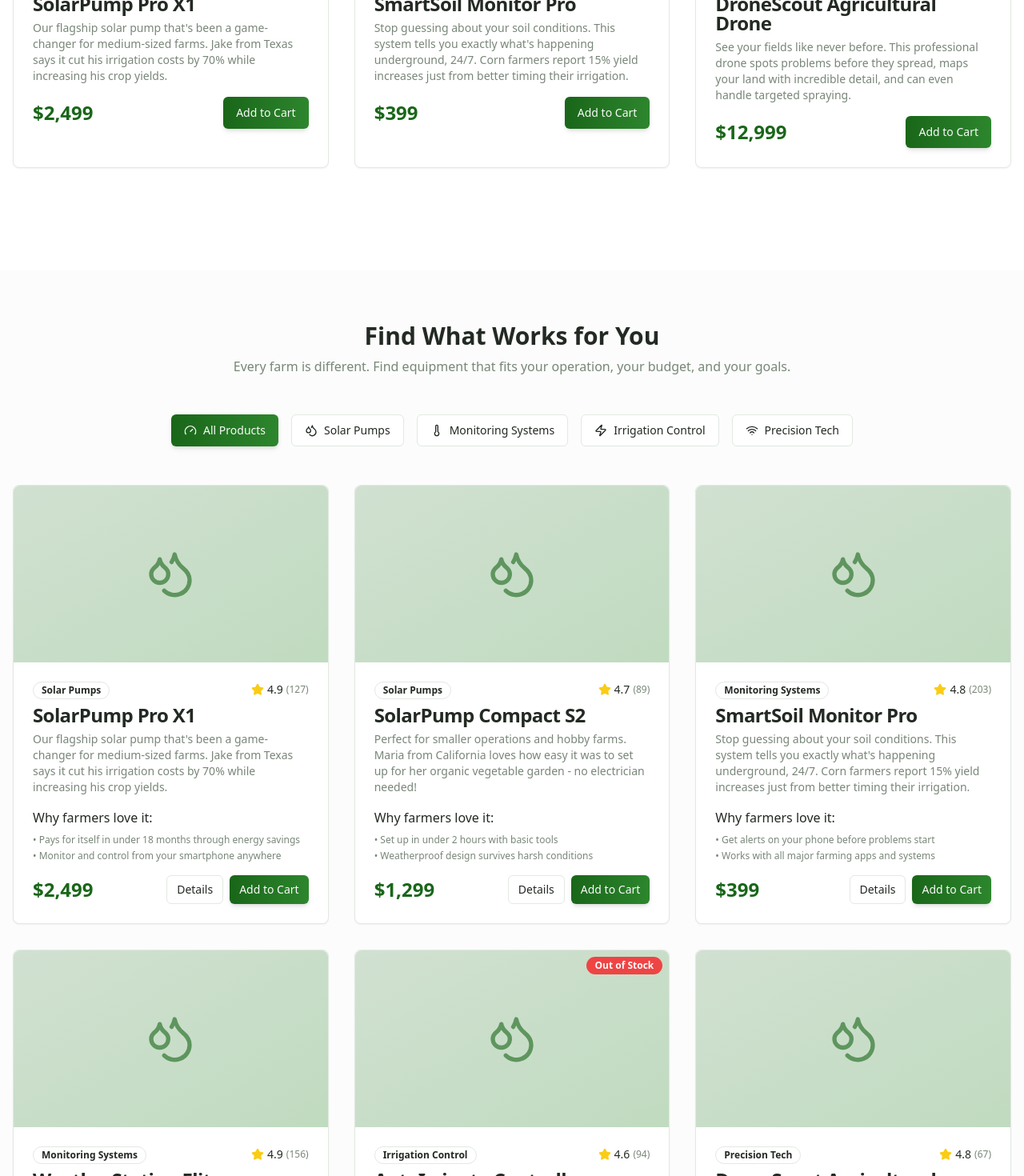
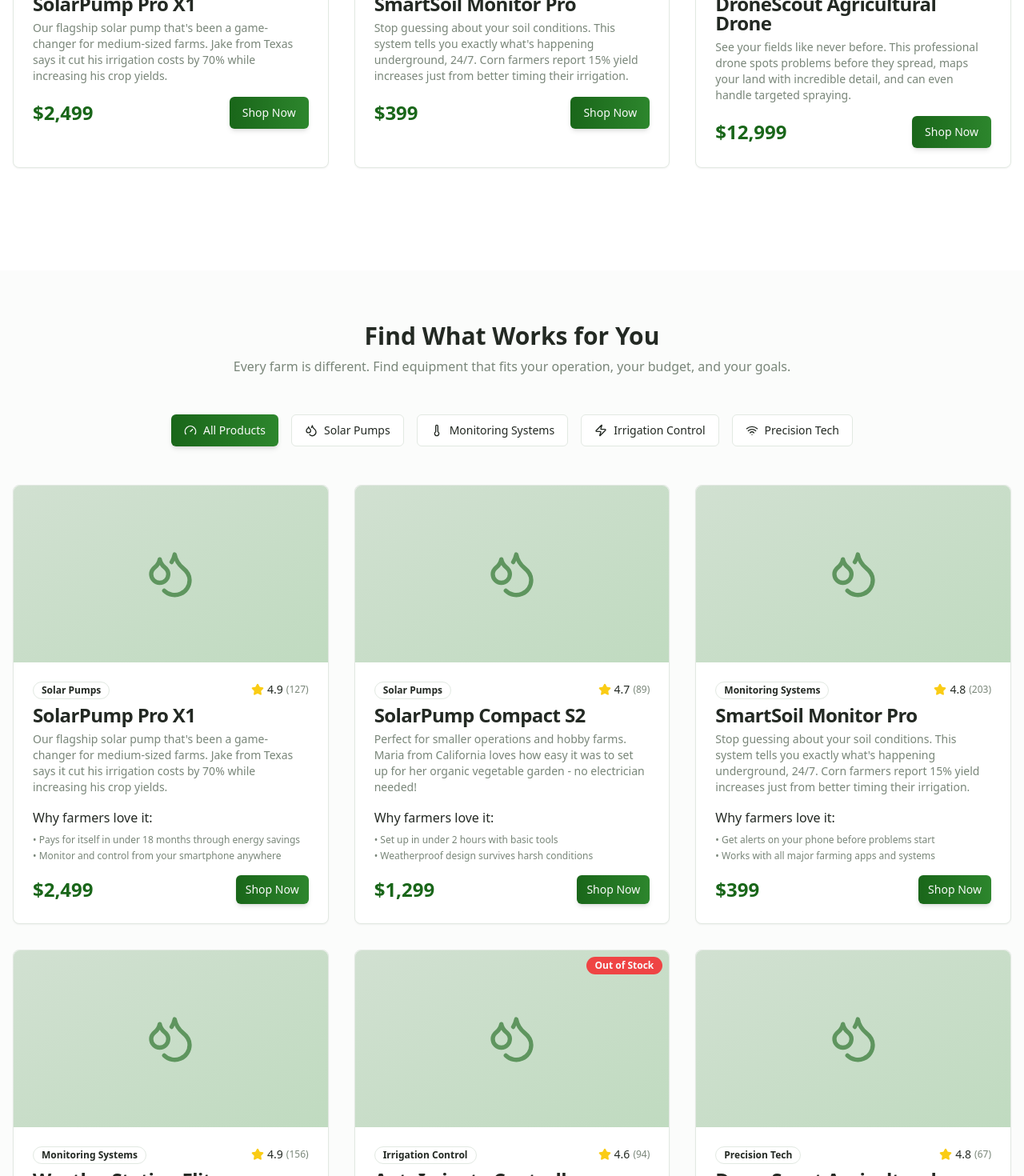
Before and after one commit to Wairimu2018/agririseafricaltd, a React (Vite) app: page /#/products in a window 1280 px wide. Shown: the part 860-2330 px from the top of the page at 80% size. Built offline with nearby package versions, Linux system fonts and the light colour scheme.

Commit message:
Update product buttons and cart
Remove "Details" button from products and change "Cart" to "Shop Now", linking directly to the WhatsApp contact number.

```diff
--- a/src/pages/Products.tsx
+++ b/src/pages/Products.tsx
@@ -253,8 +253,15 @@ const Products = () => {
                   <p className="text-muted-foreground text-sm mb-4">{product.description}</p>
                   <div className="flex justify-between items-center">
                     <span className="text-2xl font-bold text-primary">{product.price}</span>
-                    <Button variant={product.inStock ? "nature" : "outline"} disabled={!product.inStock}>
-                      {product.inStock ? 'Add to Cart' : 'Out of Stock'}
+                    <Button
+                      variant={product.inStock ? "nature" : "outline"}
+                      disabled={!product.inStock}
+                      onClick={() => {
+                        const message = `Hi! I'm interested in the ${product.name} (${product.price}). Can you provide more details?`;
+                        window.open(`https://wa.me/254720355380?text=${encodeURIComponent(message)}`, '_blank');
+                      }}
+                    >
+                      {product.inStock ? 'Shop Now' : 'Notify Me'}
                     </Button>
                   </div>
                 </CardContent>
@@ -326,14 +333,17 @@ const Products = () => {
 
                   <div className="flex justify-between items-center">
                     <span className="text-2xl font-bold text-primary">{product.price}</span>
-                    <div className="flex gap-2">
-                      <Button variant="outline" size="sm">
-                        Details
-                      </Button>
-                      <Button variant={product.inStock ? "nature" : "outline"} size="sm" disabled={!product.inStock}>
-                        {product.inStock ? 'Add to Cart' : 'Notify Me'}
-                      </Button>
-                    </div>
+                    <Button
+                      variant={product.inStock ? "nature" : "outline"}
+                      size="sm"
+                      disabled={!product.inStock}
+                      onClick={() => {
+                        const message = `Hi! I'm interested in the ${product.name} (${product.price}). Can you provide more details?`;
+                        window.open(`https://wa.me/254720355380?text=${encodeURIComponent(message)}`, '_blank');
+                      }}
+                    >
+                      {product.inStock ? 'Shop Now' : 'Notify Me'}
+                    </Button>
                   </div>
                 </CardContent>
               </Card>
```
